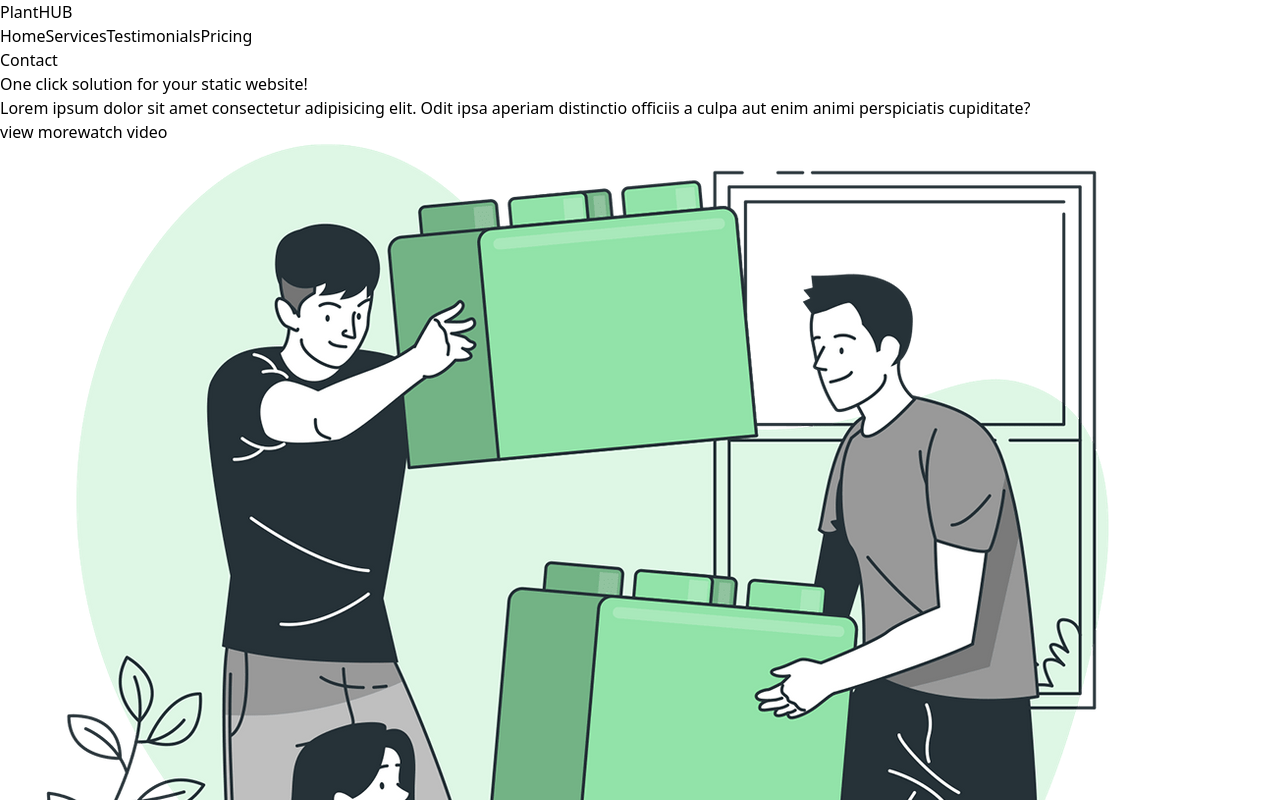
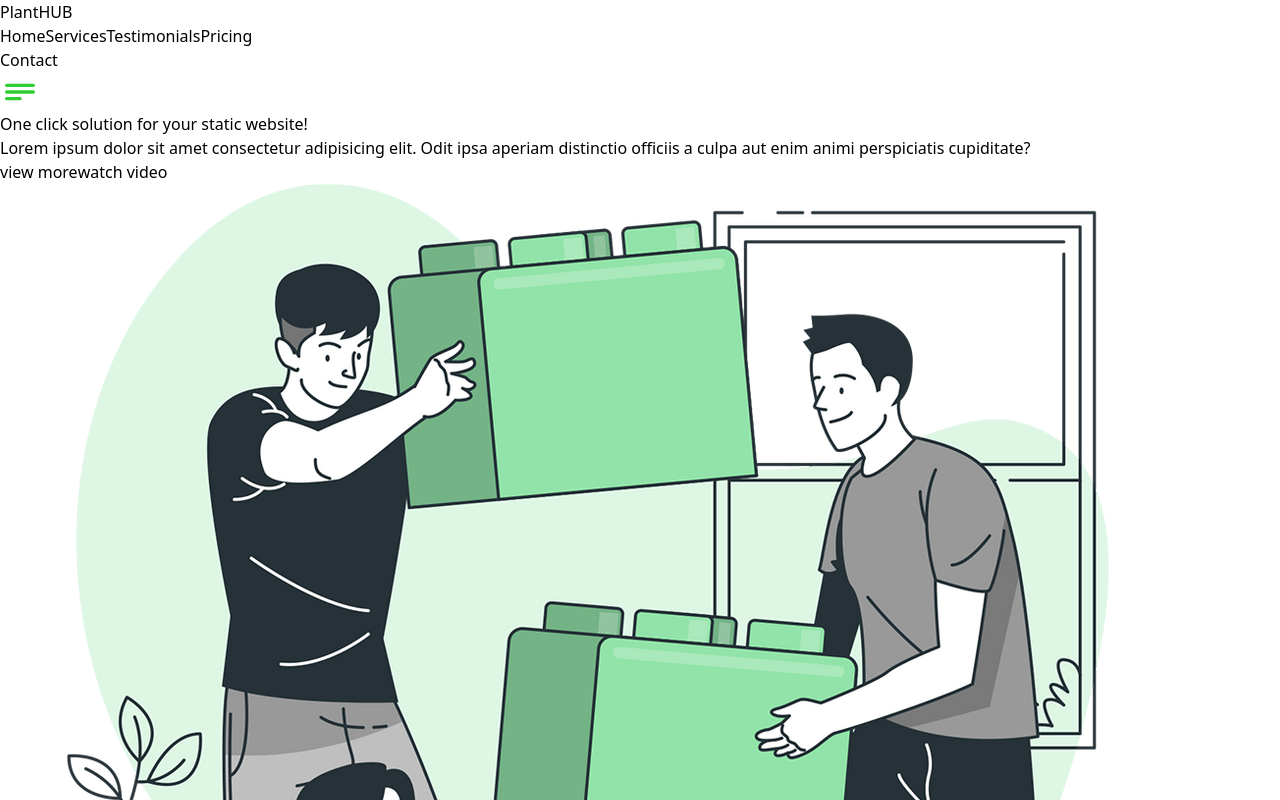
Before and after one commit to jiordesta/servicing-web-design, a React (Vite) app: page / in a window 1280 px wide. Shown: the top 800 px of the page. Built offline with nearby package versions, Linux system fonts and the light colour scheme.

Commit message:
some changes

```diff
--- a/src/sections/Header.jsx
+++ b/src/sections/Header.jsx
@@ -1,45 +1,88 @@
-import React from "react";
+import React, { useState } from "react";
+import { close, menu } from "../assets/icons";
+export default function Header() {
+  const [navIconToggle, setNavIconToggle] = useState(false);
+  const scrollToSection = (target) => {
+    const targetElement = document.querySelector(target);
+    const top = targetElement.getBoundingClientRect().top;
+    const scrollY = window.scrollY;
 
-export default function Header() {
+    window.scrollTo({
+      top: scrollY + top - document.querySelector("#navigation").scrollHeight,
+      behavior: "smooth",
+    });
+  };
   return (
-    <section className="w-full bg-gray-100 text-white flex justify-between items-center px-8 py-6 sticky top-0 z-40">
+    <section
+      id="navigation"
+      className="w-full text-white flex justify-between items-center px-8 py-6 sticky top-0 z-40"
+      style={{ backgroundColor: "rgba(255, 255, 255, 0.95)" }}
+    >
       <h1 className="text-green-500 text-3xl font-bold">PlantHUB</h1>
       <div className="hidden lg:flex justify-end items-center gap-2">
         <ul className="flex justify-center items-center gap-3">
           <li>
             <a
-              href="#hero"
+              type="button"
+              onClick={() => scrollToSection("#hero")}
               className="text-lg text-black cursor-pointer rounded-sm px-5 py-2 hover:text-green-500 active:underline"
             >
               Home
             </a>
             <a
-              href="#about"
+              type="button"
+              onClick={() => scrollToSection("#about")}
               className="text-lg text-black cursor-pointer rounded-sm px-5 py-2 hover:text-green-500 active:underline"
             >
               Services
             </a>
             <a
-              href="#testimonials"
+              type="button"
+              onClick={() => scrollToSection("#testimonials")}
               className="text-lg text-black cursor-pointer rounded-sm px-5 py-2 hover:text-green-500 active:underline"
             >
               Testimonials
             </a>
             <a
-              href="#pricing"
+              type="button"
+              onClick={() => scrollToSection("#pricing")}
               className="text-lg text-black cursor-pointer rounded-sm px-5 py-2 hover:text-green-500 active:underline"
             >
               Pricing
             </a>
           </li>
           <a
-            href="#contact"
+            type="button"
+            onClick={() => scrollToSection("#contact")}
             className="text-lg text-black cursor-pointer rounded-sm px-5 py-2 hover:text-green-500 active:underline"
           >
             Contact
           </a>
         </ul>
       </div>
+      <div className="flex lg:hidden flex-col text-black">
+        {navIconToggle ? (
+          <>
+            <img
+              src={close}
+              alt="close"
+              width={40}
+              height={40}
+              onClick={() => setNavIconToggle(!navIconToggle)}
+            />
+          </>
+        ) : (
+          <>
+            <img
+              src={menu}
+              alt="menu"
+              width={40}
+              height={40}
+              onClick={() => setNavIconToggle(!navIconToggle)}
+            />
+          </>
+        )}
+      </div>
     </section>
   );
 }
```
Also changed, not shown: src/assets/icons/close.svg, src/assets/icons/menu.svg.
